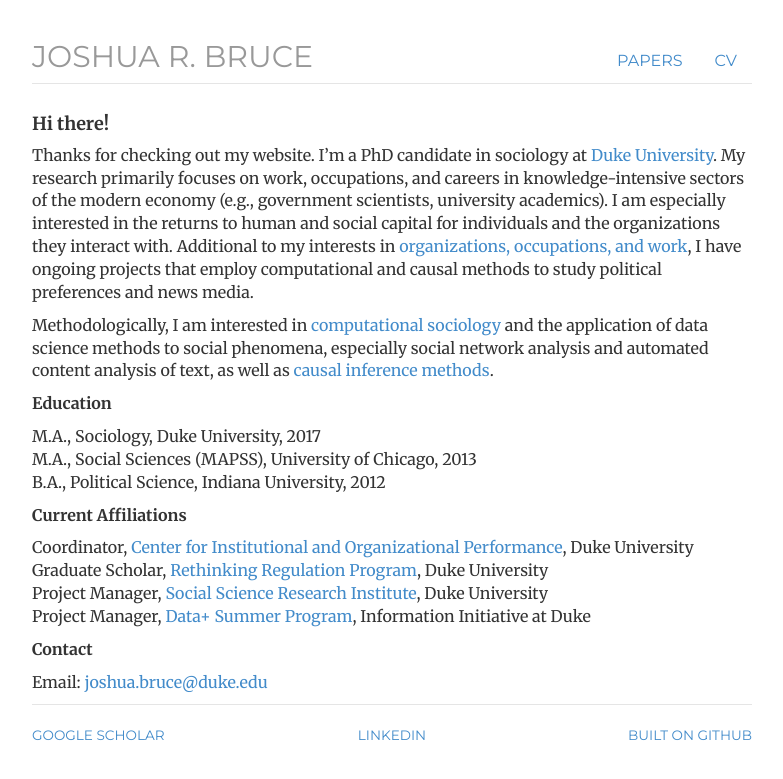
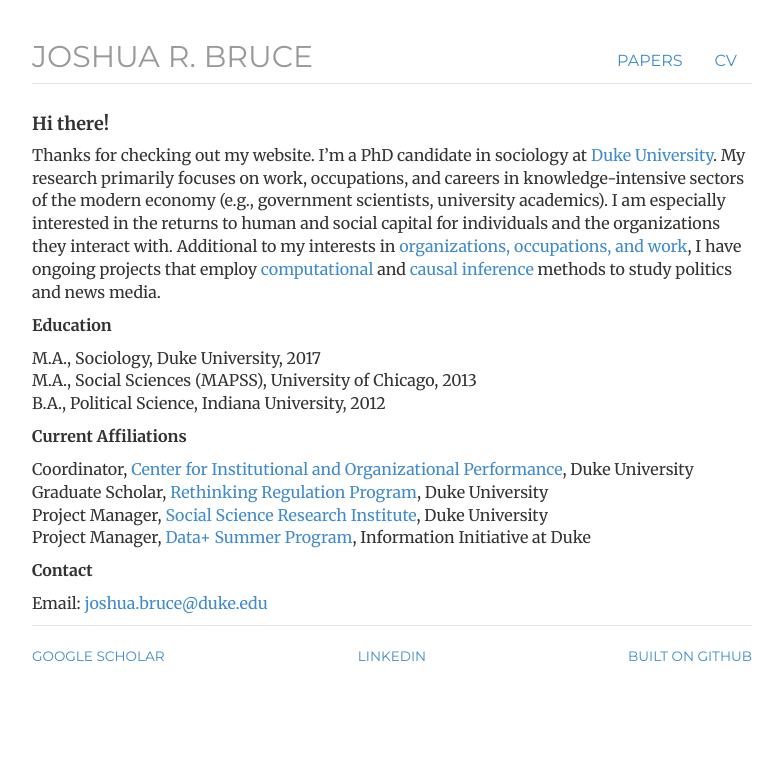
Before and after one commit to joshuarbruce/joshuarbruce.github.io, a Jekyll site: the page built from index.html, in a window 1280 px wide. Shown: the top 779 px of the page, without its empty margins (248-1031 px from the left). Built offline with Jekyll 4.4.1, drawn with Linux system fonts in a browser that asks for light colours; nearby versions of some CDN libraries.

Commit message:
Update index.html

```diff
--- a/index.html
+++ b/index.html
@@ -4,10 +4,8 @@
 ---
 <div class="blurb">
 	<h4>Hi there!</h4>
-	<p>Thanks for checking out my website. I’m a PhD candidate in sociology at <a href="http://sociology.duke.edu/" target="_blank">Duke University</a>. My research primarily focuses on work, occupations, and careers in knowledge-intensive sectors of the modern economy (e.g., government scientists, university academics). I am especially interested in the returns to human and social capital for individuals and the organizations they interact with. Additional to my interests in <a href="https://oowsection.org/" target = "_blank">organizations, occupations, and work</a>, I have ongoing projects that employ computational and causal methods to study political preferences and news media.</p>
+	<p>Thanks for checking out my website. I’m a PhD candidate in sociology at <a href="http://sociology.duke.edu/" target="_blank">Duke University</a>. My research primarily focuses on work, occupations, and careers in knowledge-intensive sectors of the modern economy (e.g., government scientists, university academics). I am especially interested in the returns to human and social capital for individuals and the organizations they interact with. Additional to my interests in <a href="https://oowsection.org/" target = "_blank">organizations, occupations, and work</a>, I have ongoing projects that employ <a href="https://en.wikipedia.org/wiki/Computational_sociology" target="_blank">computational</a> and <a href="https://arxiv.org/pdf/1003.2619v1.pdf" target="_blank">causal inference</a> methods to study politics and news media.</p>
 
-	<p>Methodologically, I am interested in <a href="https://en.wikipedia.org/wiki/Computational_sociology" target="_blank">computational sociology</a> and the application of data science methods to social phenomena, especially social network analysis and automated content analysis of text, as well as <a href="https://arxiv.org/pdf/1003.2619v1.pdf" target="_blank">causal inference methods</a>.
-	</p>
     <p><b>Education</b></p>
     <p>
         M.A., Sociology, Duke University, 2017<br>
```
